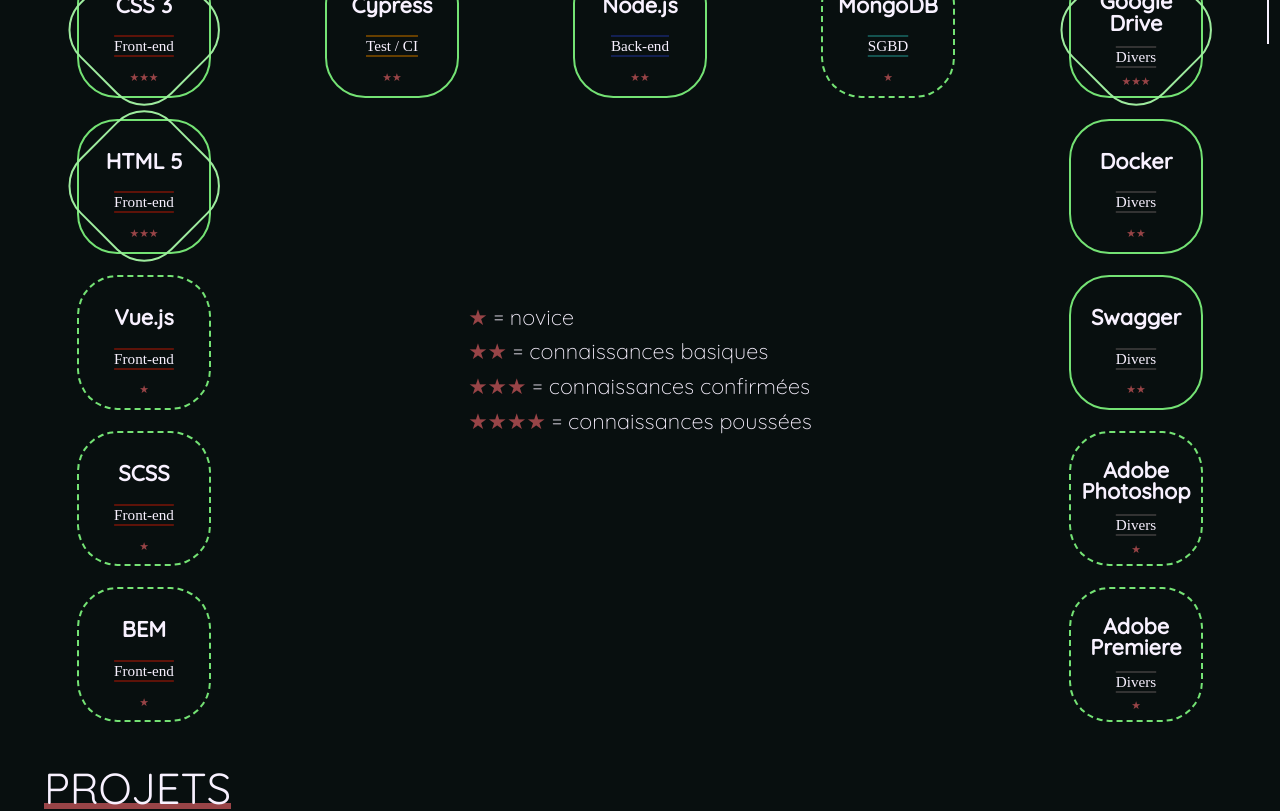
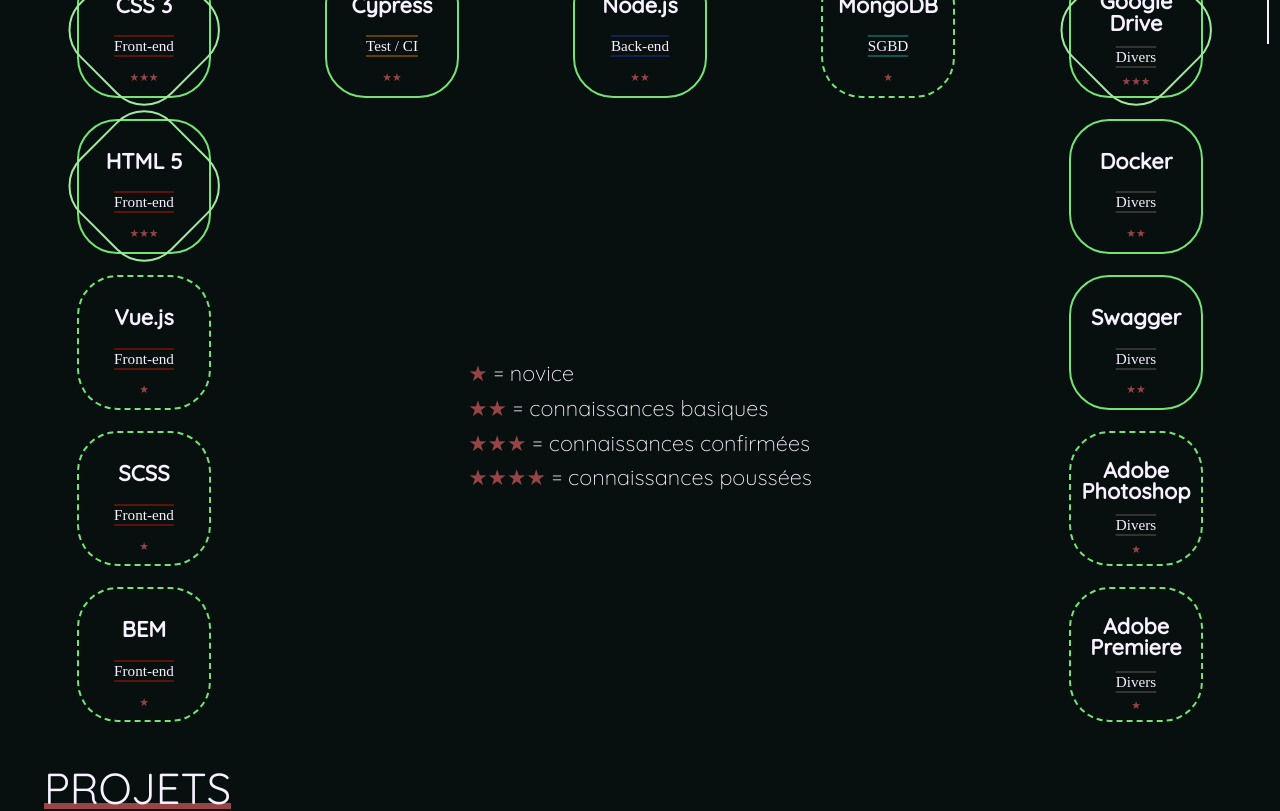
Before and after one commit to Clm-Roig/clm-roig.github.io, a Vue app: page / in a window 1280 px wide. Shown: the part 756-1567 px from the top of the page. Built offline with nearby package versions, Linux system fonts and the light colour scheme; a web font is replaced by a local one.

Commit message:
tweak skills legend a bit

```diff
--- a/src/components/SkillList.vue
+++ b/src/components/SkillList.vue
@@ -86,7 +86,7 @@ $second-breakpoint: 620px;
 }
 
 .legend {
-  bottom: 25%;
+  bottom: 20%;
   left: 50%;
   position: absolute;
   transform: translateX(-50%);
```
